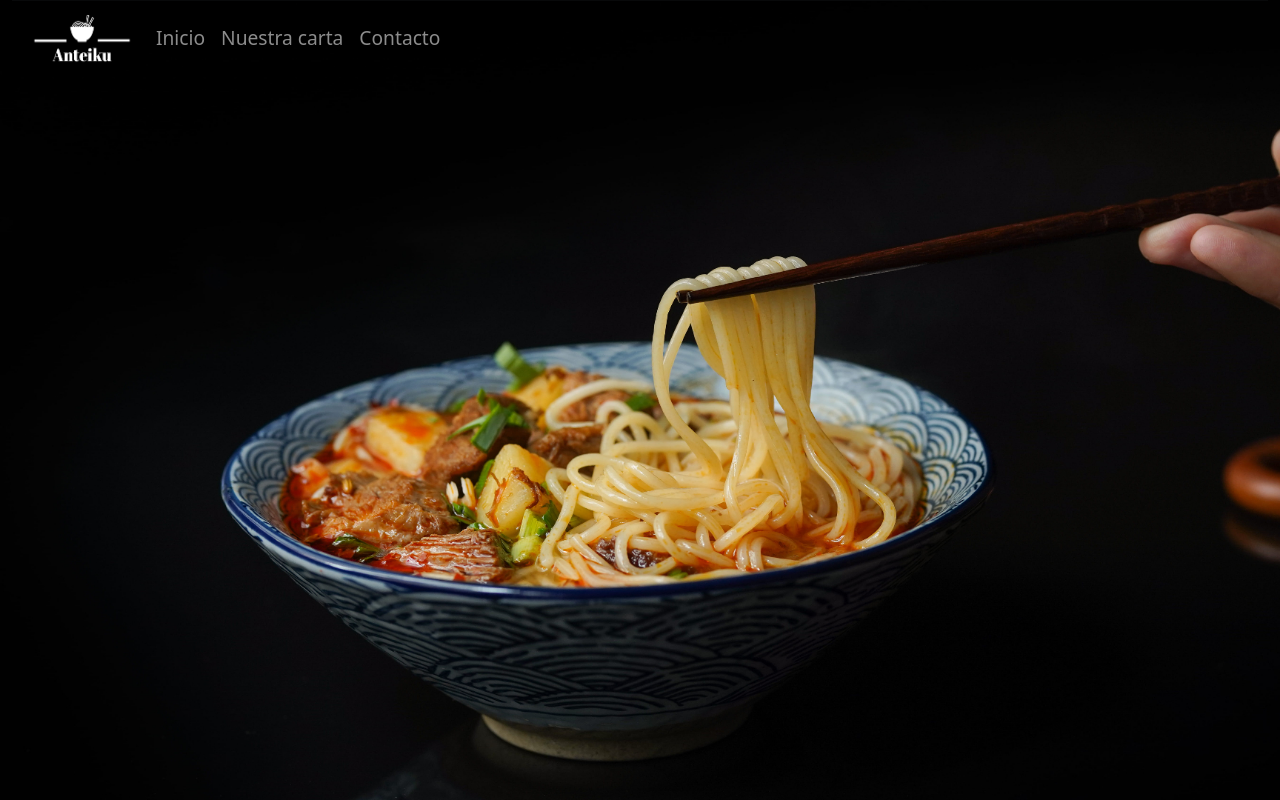
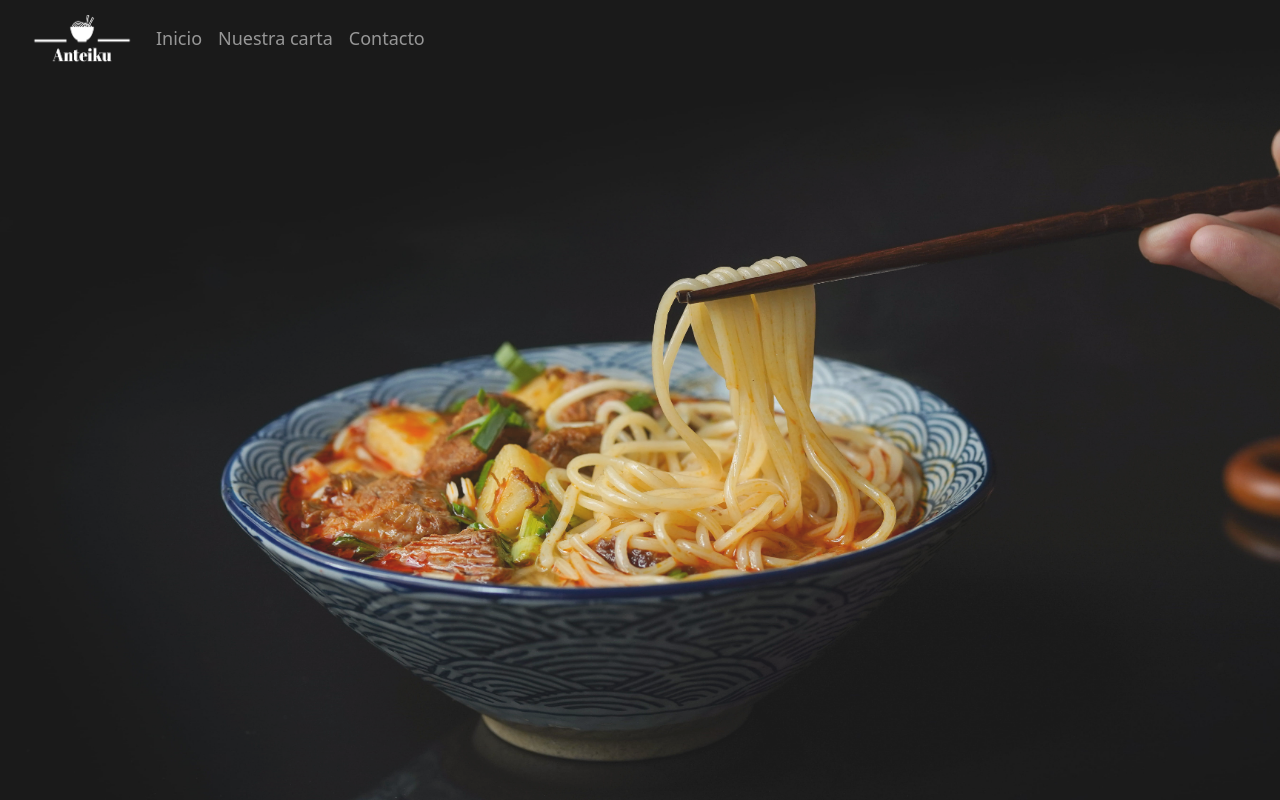
Before and after one commit to jordijerico/jjl-geekshubs-fsd-CartaRestaurante, a plain HTML site: page index.html in a window 1280 px wide. Drawn offline with nearby package versions, Linux system fonts and the light colour scheme.

Commit message:
Añadididos varios comentarios tanto en html y css

```diff
--- a/css/stylesIndex.css
+++ b/css/stylesIndex.css
@@ -1,33 +1,41 @@
-body {}
+body {
 
+}
+
+/* Estilos contenedor principal de toda la pagina */
 .container-main {
     background-repeat: no-repeat;
     height: 100vh;
     background-image: url(../img/bowl.jpg);
     background-size: cover;
+    opacity: 0.9;
 }
 
+/* Estilos de la barra de navegacion de arriba*/
 .navbar {
     background-color: transparent;
     position: fixed;
     font-size: larger;
 }
-
+/* Estilos de la barra desplegada en movil */
 .navbar-nav {
     text-align: center;
-
+    font-size: large;
+    font-weight: 100;
 }
 
+/* Estilos del logo de la pagina (superior izquierda) */
 .imgLogo {
     margin-left: 20px;
     width: 100px;
     height: 50px;
 }
 
-hr {
-    margin: 0;
-}
 
+
+/* MEDIA QUERIES
+Para Responsive
+*/
 @media (max-width: 360px){
 
     .container-main {
--- a/index.html
+++ b/index.html
@@ -12,16 +12,20 @@
 </head>
 
 <body>
+    <!-- Contenedor principal de la pagina -->
     <div class="container-fluid container-main bg-image">
         <div class="row ">
-            <nav class="navbar navbar-expand-lg navbar-light-lg navbar-dark ">
+            <!-- Barra de navegacion superior -->
+            <nav class="navbar navbar-expand-lg navbar-dark ">
                 <div class="container-fluid ">
                     <a class="navbar-brand" href="./index.html"><img class="imgLogo" src="./img/Anteiku-logos_white.png"
                             alt=""></a>
+                            <!-- Boton que despliega la barra de navegacion en responsive (movil) -->
                     <button class="navbar-toggler" type="button" data-bs-toggle="collapse" data-bs-target="#navbarNav"
                         aria-controls="navbarNav" aria-expanded="false" aria-label="Toggle navigation">
                         <span class="navbar-toggler-icon"></span>
                     </button>
+                    <!-- Barra de navegacion colapsable en responsive (movil) -->
                     <div class="collapse navbar-collapse navbar-scroll" id="navbarNav">
                         <ul class="navbar-nav">
                             <li class="nav-item">
@@ -33,13 +37,13 @@
                             <li class="nav-item">
                                 <a class="nav-link" href="#">Contacto</a>
                             </li>
-
                         </ul>
                     </div>
                 </div>
             </nav>
         </div>
-        <hr>
+
+
 
 
     </div>
```
